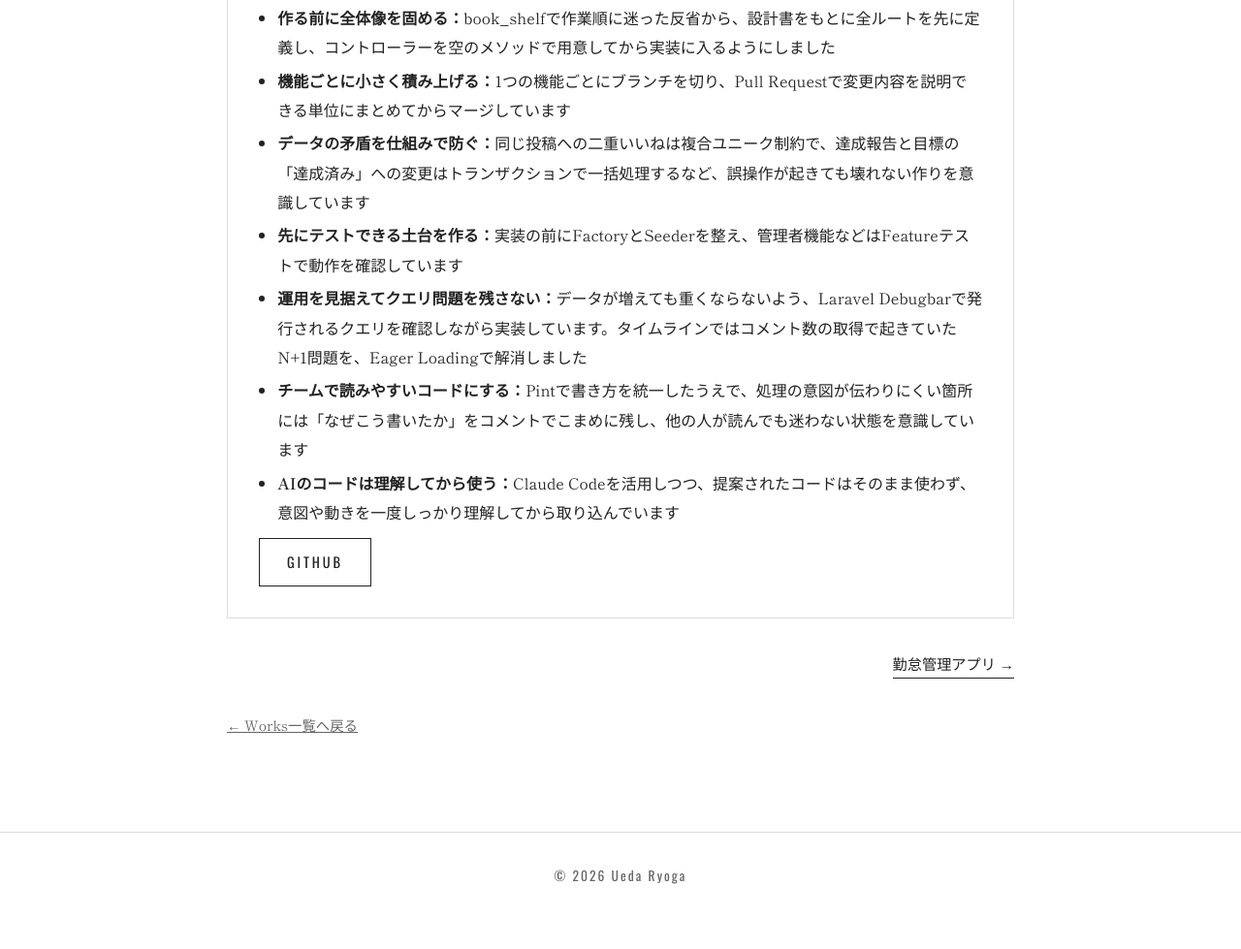
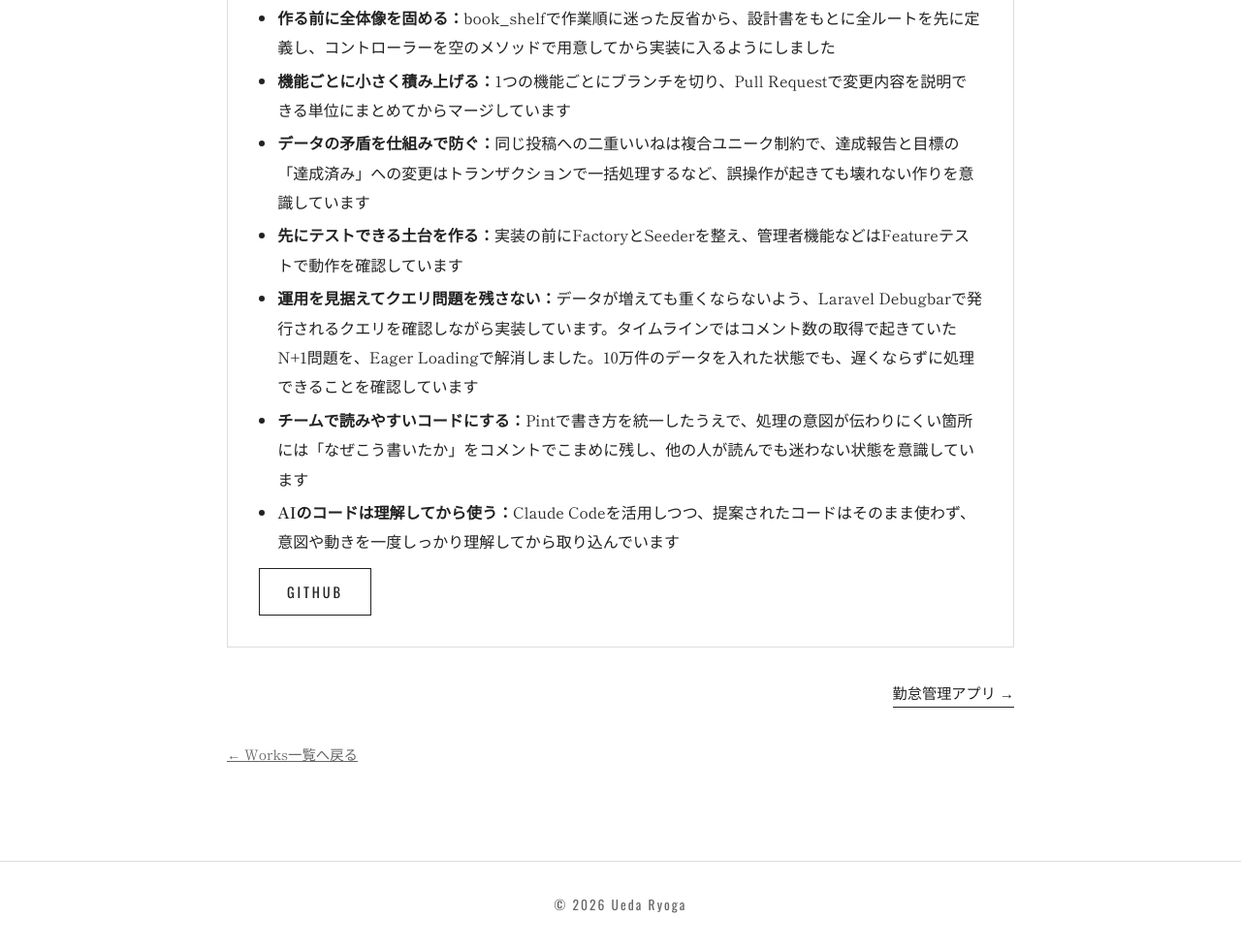
Before and after one commit to ryoga613/profilePage2, a plain HTML site: page html/work-yourgoal.html in a window 1280 px wide. Shown: the part 689-1668 px from the top of the page at 97% size. Before the commit the page ends 1638 px from the top, so only its background shows below. Drawn offline with nearby package versions, Linux system fonts and the light colour scheme; a web font is replaced by a local one.

Commit message:
Your Goalに10万件のデータでも処理できることを追記
Co-Authored-By: Claude Opus 5.5 <noreply@anthropic.com>

```diff
--- a/html/work-yourgoal.html
+++ b/html/work-yourgoal.html
@@ -58,7 +58,7 @@
         <li><strong>機能ごとに小さく積み上げる：</strong>1つの機能ごとにブランチを切り、Pull Requestで変更内容を説明できる単位にまとめてからマージしています</li>
         <li><strong>データの矛盾を仕組みで防ぐ：</strong>同じ投稿への二重いいねは複合ユニーク制約で、達成報告と目標の「達成済み」への変更はトランザクションで一括処理するなど、誤操作が起きても壊れない作りを意識しています</li>
         <li><strong>先にテストできる土台を作る：</strong>実装の前にFactoryとSeederを整え、管理者機能などはFeatureテストで動作を確認しています</li>
-        <li><strong>運用を見据えてクエリ問題を残さない：</strong>データが増えても重くならないよう、Laravel Debugbarで発行されるクエリを確認しながら実装しています。タイムラインではコメント数の取得で起きていたN+1問題を、Eager Loadingで解消しました</li>
+        <li><strong>運用を見据えてクエリ問題を残さない：</strong>データが増えても重くならないよう、Laravel Debugbarで発行されるクエリを確認しながら実装しています。タイムラインではコメント数の取得で起きていたN+1問題を、Eager Loadingで解消しました。10万件のデータを入れた状態でも、遅くならずに処理できることを確認しています</li>
         <li><strong>チームで読みやすいコードにする：</strong>Pintで書き方を統一したうえで、処理の意図が伝わりにくい箇所には「なぜこう書いたか」をコメントでこまめに残し、他の人が読んでも迷わない状態を意識しています</li>
         <li><strong>AIのコードは理解してから使う：</strong>Claude Codeを活用しつつ、提案されたコードはそのまま使わず、意図や動きを一度しっかり理解してから取り込んでいます</li>
       </ul>
```
